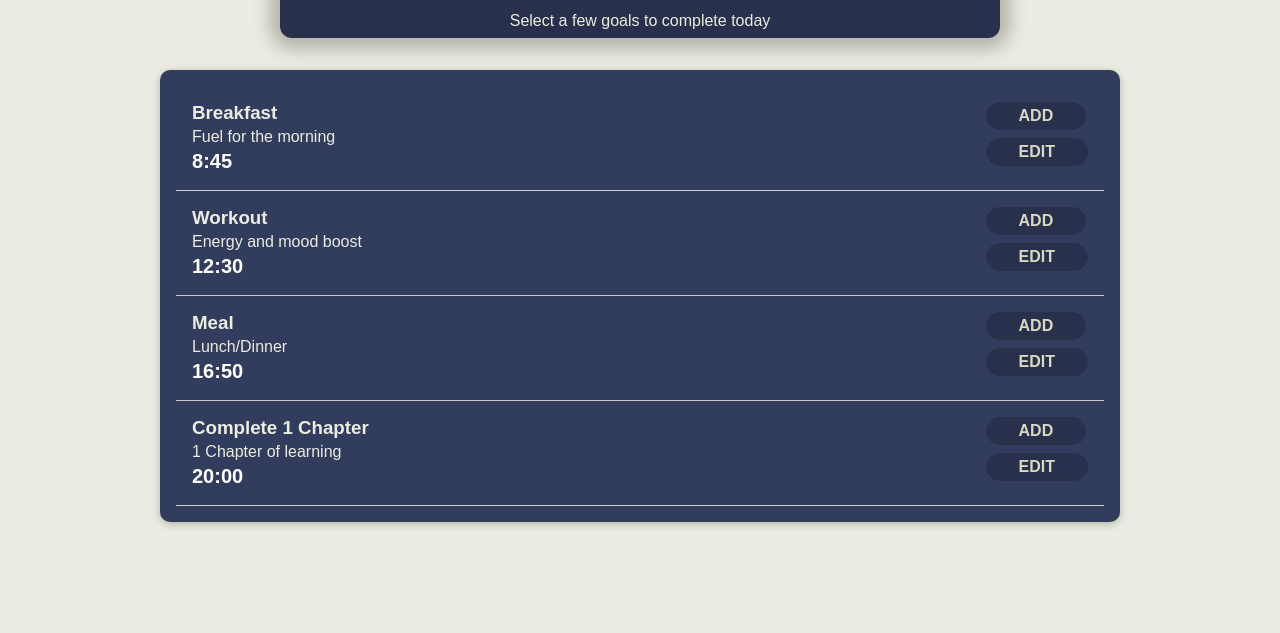
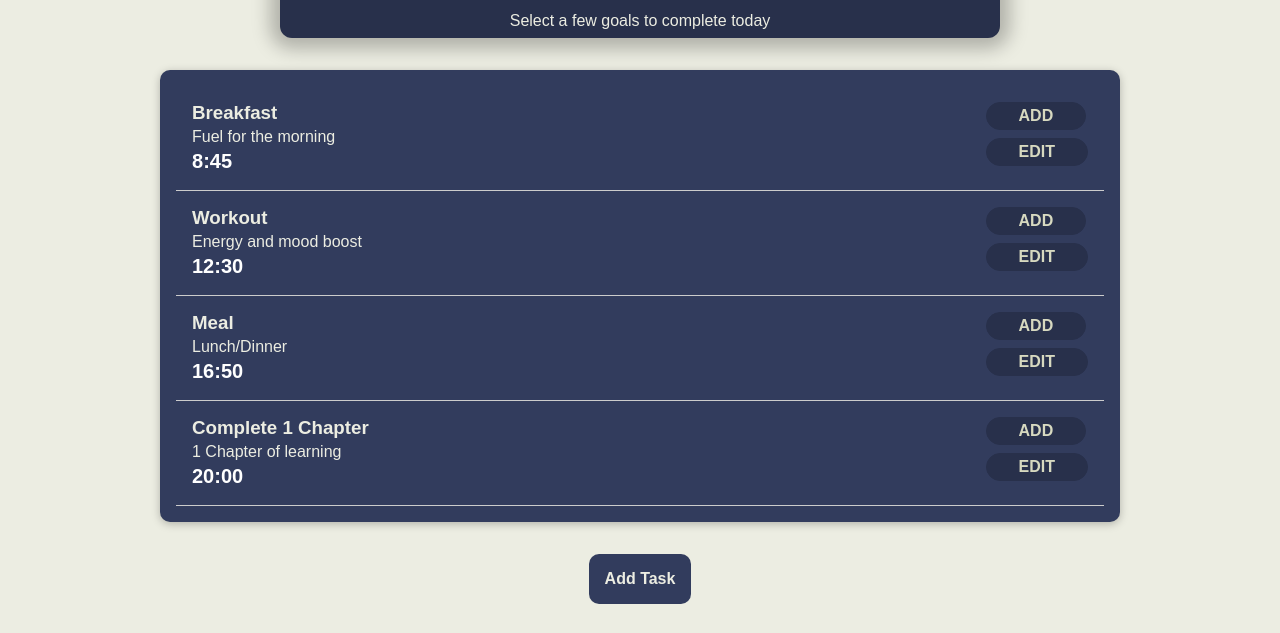
Before and after one commit to Jobo0/day-scheduler, a React (Create React App) app: page / in a window 1280 px wide. Shown: the part 308-941 px from the top of the page. Before the commit the page ends 862 px from the top, so only its background shows below. Built offline with nearby package versions, Linux system fonts and the light colour scheme; a web font is replaced by a local one.

Commit message:
add new button

```diff
--- a/src/components/Tasks/AvailableTasks.js
+++ b/src/components/Tasks/AvailableTasks.js
@@ -3,6 +3,7 @@ import classes from "./AvailableTasks.module.css";
 import Card from "../UI/Card";
 import TaskItem from "./TaskItem/TaskItem";
 import TasksContext from "../../store/tasks-context";
+import NewTaskForm from "./NewTask/NewTaskForm";
 
 function AvailableTasks(props) {
   const tasksContext = useContext(TasksContext);
@@ -31,6 +32,7 @@ function AvailableTasks(props) {
           {tasksList}
         </ul>
       </Card>
+      <NewTaskForm></NewTaskForm>
     </section>
   );
 }
--- a/src/components/Tasks/AvailableTasks.module.css
+++ b/src/components/Tasks/AvailableTasks.module.css
@@ -2,7 +2,7 @@
     max-width: 60rem;
     width: 90%;
     margin: 2rem auto;
-    animation: meals-appear 1s ease-out forwards;
+    animation: appear 1s ease-out forwards;
   }
 
   .tasks ul {
@@ -11,7 +11,7 @@
     padding: 0;
   }
 
-  @keyframes meals-appear {
+  @keyframes appear {
     from {
       opacity: 0;
       transform: translateY(3rem);
--- /dev/null
+++ b/src/components/Tasks/NewTask/NewTaskForm.js
@@ -0,0 +1,14 @@
+import React from "react";
+import classes from './NewTaskForm.module.css';
+
+function NewTaskForm (props) {
+    function onNewHandler() {
+
+    }
+
+    return <button onClick={onNewHandler} className={classes.new}>
+        Add Task
+    </button>
+}
+
+export default NewTaskForm;
--- /dev/null
+++ b/src/components/Tasks/NewTask/NewTaskForm.module.css
@@ -0,0 +1,28 @@
+.new {
+    font:inherit;
+    font-weight: bold;
+    max-width: 15rem;
+    display:flex;
+    margin: auto;
+    margin-top: 2rem;
+    padding: 1rem;
+    background-color: #323c5d;
+    color: #ecede2;
+    border-radius: 10px;
+    border:none;
+    animation: appear 1s ease-out forwards;
+    justify-content: space-around;
+    align-items: center;
+  }
+
+  @keyframes appear {
+    from {
+      opacity: 0;
+      transform: translateY(3rem);
+    }
+
+    to {
+      opacity: 1;
+      transform: translateY(0);
+    }
+  }
```
